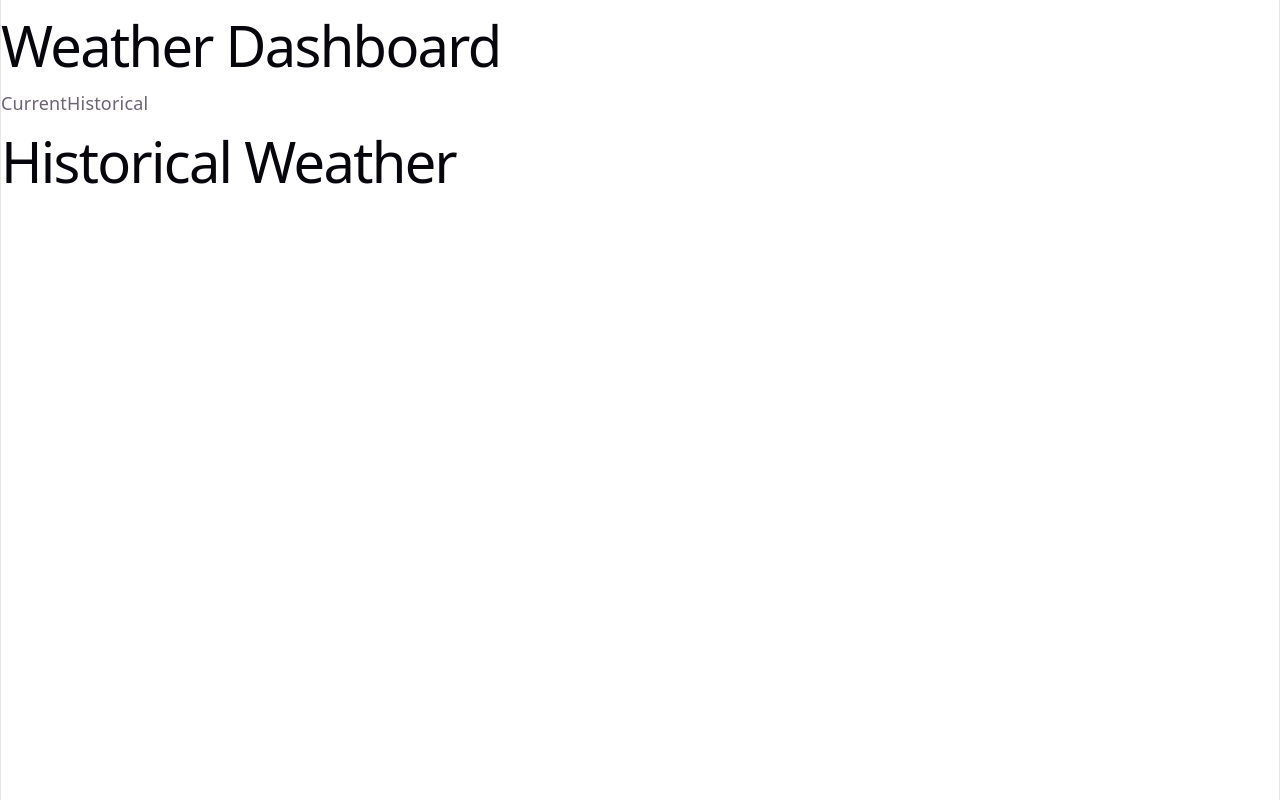
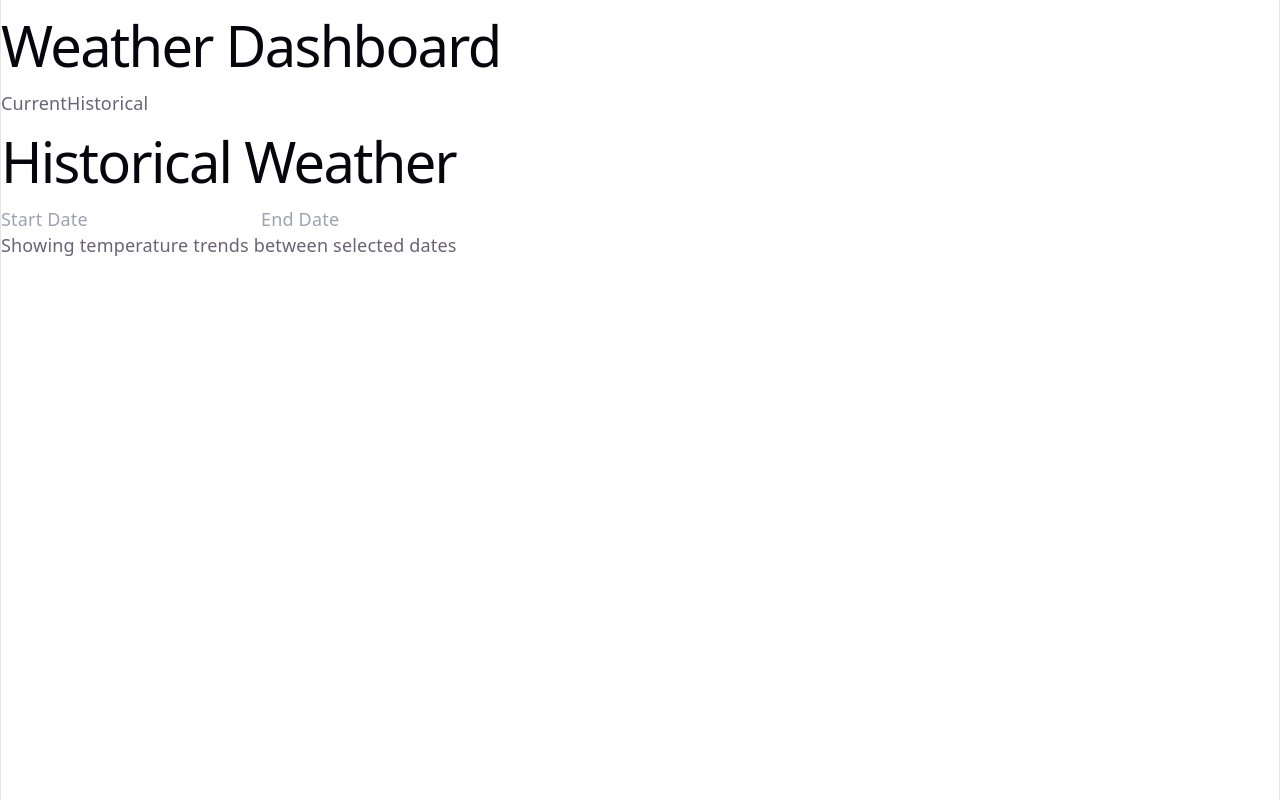
Before and after one commit to Rachit753/Weather-dashboard, a React app in the folder frontend/: page /historical in a window 1280 px wide. Built offline with nearby package versions, Linux system fonts and the light colour scheme; no server answers; the HTML template or start-up script is replaced by a standard one.

Commit message:
Phase 9: implement historical weather page with date range and charts

```diff
--- a/frontend/package.json
+++ b/frontend/package.json
@@ -12,6 +12,7 @@
   "dependencies": {
     "axios": "^1.14.0",
     "react": "^19.2.4",
+    "react-datepicker": "^9.1.0",
     "react-dom": "^19.2.4",
     "react-router-dom": "^7.14.0",
     "recharts": "^3.8.1"
--- a/frontend/src/components/WeatherChart.jsx
+++ b/frontend/src/components/WeatherChart.jsx
@@ -5,6 +5,7 @@ import {
   YAxis,
   Tooltip,
   ResponsiveContainer,
+  Legend,
 } from "recharts";
 
 function WeatherChart({ data, dataKey, title }) {
@@ -24,7 +25,7 @@ function WeatherChart({ data, dataKey, title }) {
             <LineChart data={data}>
 
               <XAxis
-                dataKey="time"
+                dataKey={data[0]?.date ? "date" : "time"}
                 interval={Math.ceil(data.length / 10)}
               />
 
@@ -36,15 +37,17 @@ function WeatherChart({ data, dataKey, title }) {
                   border: "none",
                   color: "#fff",
                 }}
+                formatter={(value, name) => [`${value}°C`, name]}
               />
+
+              <Legend />
 
               {Array.isArray(dataKey) ? (
                 dataKey.map((key, i) => (
                   <Line
                     key={key}
                     type="monotone"
-                    dataKey={key}
-                    stroke={i === 0 ? "#3b82f6" : "#10b981"}
+                    dataKey={key} stroke={ i === 0 ? "#3b82f6" : i === 1 ? "#10b981" : "#f59e0b"} // ✅ Improved colors
                     dot={false}
                   />
                 ))
--- a/frontend/src/main.jsx
+++ b/frontend/src/main.jsx
@@ -2,6 +2,7 @@ import React from "react";
 import ReactDOM from "react-dom/client";
 import App from "./App";
 import "./index.css";
+import "react-datepicker/dist/react-datepicker.css";
 
 ReactDOM.createRoot(document.getElementById("root")).render(
   <React.StrictMode>
--- a/frontend/src/pages/HistoricalWeather.jsx
+++ b/frontend/src/pages/HistoricalWeather.jsx
@@ -1,7 +1,82 @@
+import { useState, useEffect } from "react";
+import DatePicker from "react-datepicker";
+import { fetchHistorical } from "../services/weatherApi";
+import useLocation from "../hooks/useLocation";
+import WeatherChart from "../components/WeatherChart";
+
 function HistoricalWeather() {
+  const [startDate, setStartDate] = useState(null);
+  const [endDate, setEndDate] = useState(null);
+
+  const { latitude, longitude } = useLocation();
+  const [data, setData] = useState(null);
+
+  useEffect(() => {
+    if (latitude && longitude && startDate && endDate) {
+      if (endDate - startDate > 2 * 365 * 24 * 60 * 60 * 1000) {
+        alert("Select range within 2 years");
+        return;
+      }
+
+      const format = (d) => d.toISOString().split("T")[0];
+
+      fetchHistorical(
+        latitude,
+        longitude,
+        format(startDate),
+        format(endDate)
+      ).then(setData);
+    }
+  }, [latitude, longitude, startDate, endDate]);
+
+  const chartData =
+    data?.daily?.time?.map((time, i) => ({
+      date: new Date(time).toLocaleDateString("en-IN", {
+        day: "2-digit",
+        month: "short",
+      }),
+      max: data.daily.temperature_2m_max[i],
+      min: data.daily.temperature_2m_min[i],
+      mean: data.daily.temperature_2m_mean[i],
+    })) || [];
+
   return (
-    <div className="max-w-6xl mx-auto p-4 text-center">
-      <h1 className="text-2xl font-bold">Historical Weather</h1>
+    <div className="max-w-6xl mx-auto px-4 py-6">
+      <h1 className="text-2xl font-bold text-center mb-6">
+        Historical Weather
+      </h1>
+
+      <div className="flex flex-col md:flex-row gap-4 justify-center mb-6">
+
+        <DatePicker
+          selected={startDate}
+          onChange={(date) => setStartDate(date)}
+          placeholderText="Start Date"
+          className="p-2 rounded"
+          maxDate={endDate || new Date()}
+        />
+
+        <DatePicker
+          selected={endDate}
+          onChange={(date) => setEndDate(date)}
+          placeholderText="End Date"
+          className="p-2 rounded"
+          minDate={startDate}
+          maxDate={new Date()}
+        />
+      </div>
+
+      <p className="text-gray-400 text-sm text-center mb-2">
+        Showing temperature trends between selected dates
+      </p>
+
+      {data && (
+        <WeatherChart
+          data={chartData}
+          dataKey={["max", "min", "mean"]}
+          title="Temperature Trends"
+        />
+      )}
     </div>
   );
 }
--- a/frontend/src/services/weatherApi.js
+++ b/frontend/src/services/weatherApi.js
@@ -25,3 +25,16 @@ export async function fetchAirQuality(lat, lon) {
     return null;
   }
 }
+
+export async function fetchHistorical(lat, lon, start, end) {
+  try {
+    const res = await fetch(
+      `https://archive-api.open-meteo.com/v1/archive?latitude=${lat}&longitude=${lon}&start_date=${start}&end_date=${end}&daily=temperature_2m_max,temperature_2m_min,temperature_2m_mean,precipitation_sum,windspeed_10m_max`
+    );
+
+    return await res.json();
+  } catch (err) {
+    console.error(err);
+    return null;
+  }
+}
```
Also changed, not shown: 1 other file (tests, documents, lock files or other folders).
